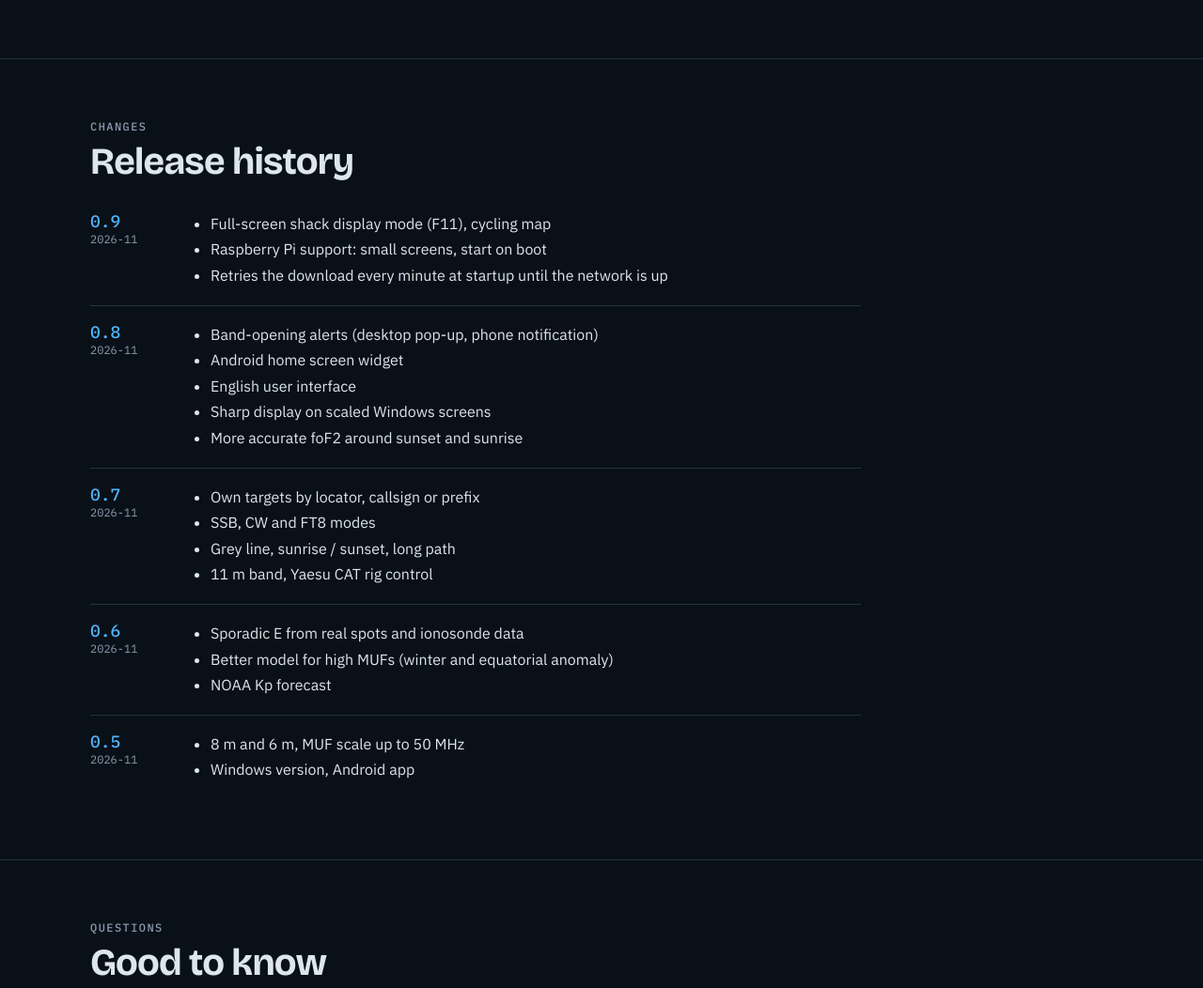
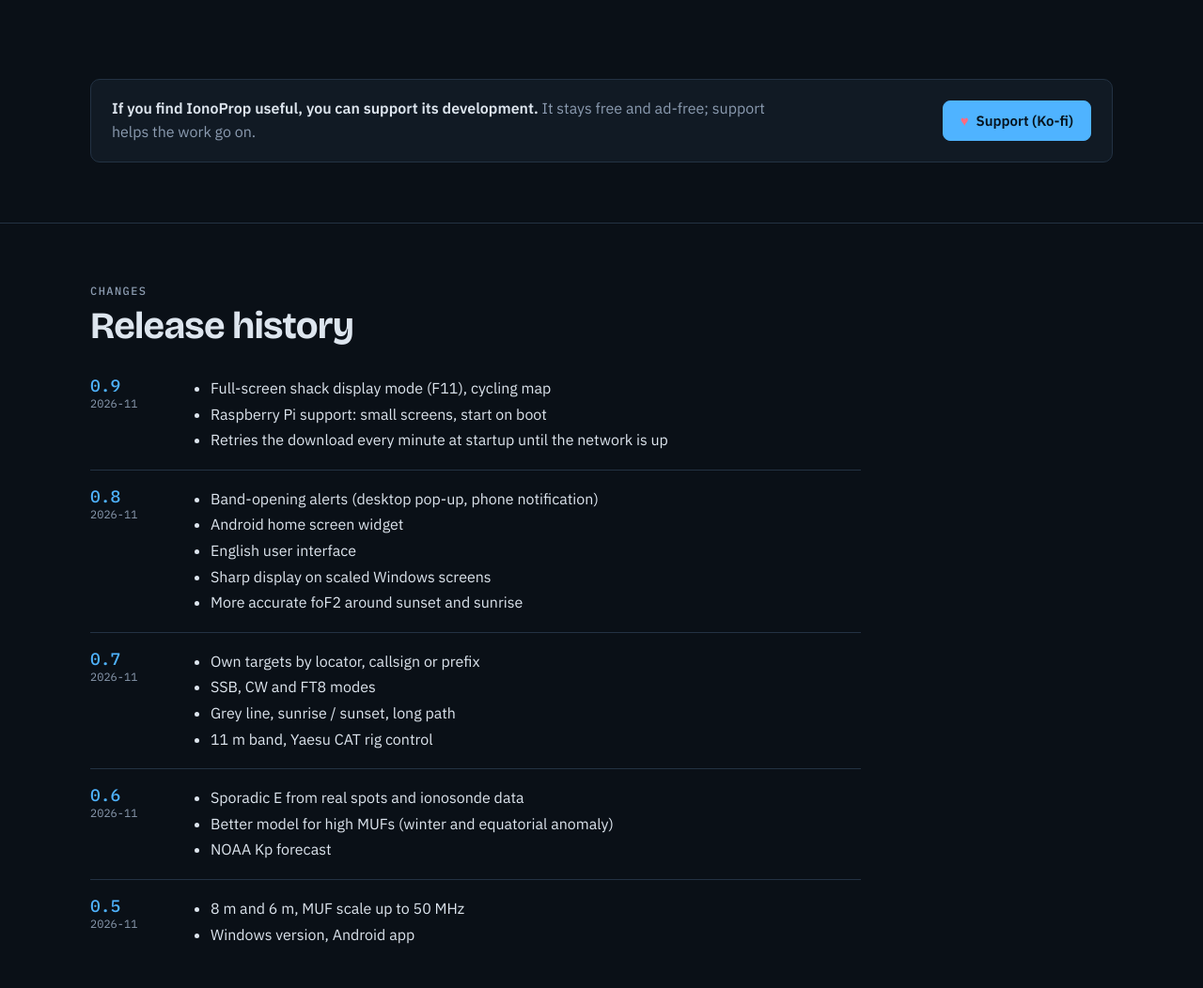
Before and after one commit to hg0mv/ionoprop, a plain HTML site: page index.html in a window 1280 px wide. Shown: the part 3618-4670 px from the top of the page at 94% size. Drawn offline with nearby package versions, Linux system fonts and the light colour scheme.

Commit message:
Add files via upload

```diff
--- a/index.html
+++ b/index.html
@@ -172,6 +172,13 @@ h2 {
 .install q { color: var(--text); quotes: "„" "”"; }
 :root[data-lang="en"] .install q { quotes: "“" "”"; }
 .dl-card code { font: 13px var(--f-mono); color: var(--text); }
+.support {
+  margin-top: 22px; display: flex; gap: 16px 24px; align-items: center; justify-content: space-between; flex-wrap: wrap;
+  background: var(--panel); border: 1px solid var(--line); border-radius: 10px; padding: 18px 22px;
+}
+.support p { margin: 0; color: var(--dim); max-width: 46em; min-width: 0; }
+.support p b { color: var(--text); font-weight: 600; }
+.support .heart { color: #ff6b81; }
 .badge { font: 500 11px var(--f-mono); letter-spacing: 0.08em; text-transform: uppercase; color: var(--good); }
 pre.cmd {
   margin: 0; background: var(--night); border: 1px solid var(--line); border-radius: 6px;
@@ -419,6 +426,18 @@ make &amp;&amp; ./ionoprop-gui</pre>
     </div>
   </section>
 
+  <section class="block" id="tamogatas" style="padding-block: 0 64px; border-top: 0;">
+    <div class="wrap">
+      <div class="support">
+        <p>
+          <span class="hu"><b>Ha hasznos a program, támogathatod a fejlesztést.</b> Az IonoProp ingyenes marad, reklám nélkül; a támogatás a további munkát segíti.</span>
+          <span class="en"><b>If you find IonoProp useful, you can support its development.</b> It stays free and ad-free; support helps the work go on.</span>
+        </p>
+        <a class="btn primary" href="https://ko-fi.com/hg0mv" target="_blank" rel="noopener"><span class="heart" aria-hidden="true">♥</span><span class="hu">Támogatás (Ko-fi)</span><span class="en">Support (Ko-fi)</span></a>
+      </div>
+    </div>
+  </section>
+
   <section class="block" id="valtozasok">
     <div class="wrap">
       <div class="eyebrow"><span class="hu">Változások</span><span class="en">Changes</span></div>
@@ -527,7 +546,7 @@ make &amp;&amp; ./ionoprop-gui</pre>
   <div class="wrap">
     <div>
       <div class="call">73 de HG0MV</div>
-      <div>QTH KN07sp · <a href="mailto:qsl@hg0mv.hu"><span class="hu">E-mail küldése</span><span class="en">Send email</span></a></div>
+      <div>QTH KN07sp · <a href="mailto:qsl@hg0mv.hu"><span class="hu">E-mail küldése</span><span class="en">Send email</span></a> · <a href="https://ko-fi.com/hg0mv" target="_blank" rel="noopener"><span class="hu">Támogatás</span><span class="en">Support</span></a></div>
     </div>
     <div><span class="hu">IonoProp 0.9 · ingyenes rádióamatőr program</span><span class="en">IonoProp 0.9 · free amateur radio software</span></div>
   </div>
```
